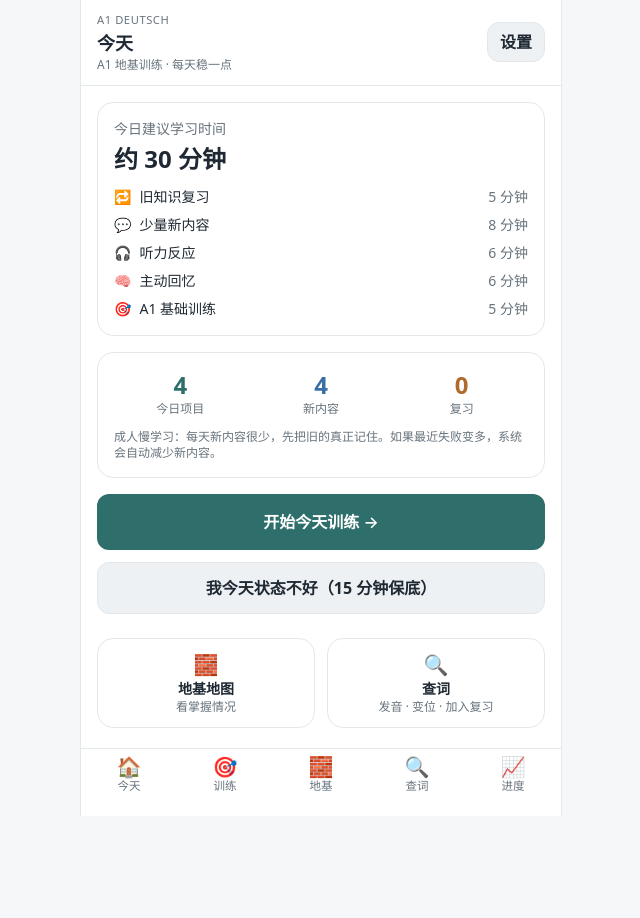
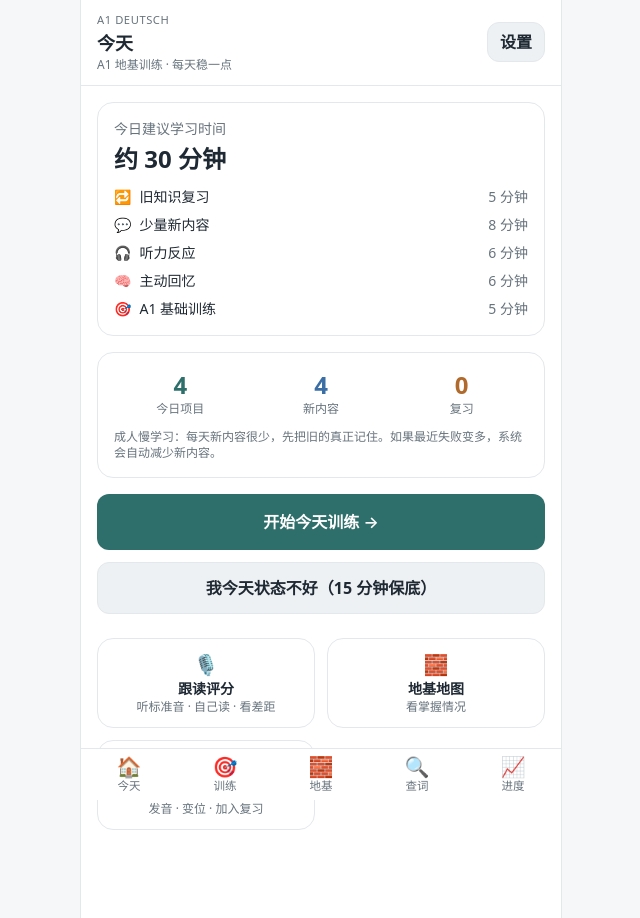
Before and after one commit to bake-haz/a1-deutsch-trainer, a Next.js app: page / in a window 1280 px wide. Shown: the whole page, without its empty margins (319-959 px from the left). Before the commit the page ends 816 px from the top, so only its background shows below. Built offline with nearby package versions, Linux system fonts and the light colour scheme.

Commit message:
feat: link speaking scorer from home

```diff
--- a/src/app/page.tsx
+++ b/src/app/page.tsx
@@ -93,6 +93,11 @@ export default function HomePage() {
       </button>
 
       <div className="mt-6 grid grid-cols-2 gap-3">
+        <Link href="/speaking" className="card !p-3 text-center hover:border-brand">
+          <div className="text-xl">🎙️</div>
+          <div className="text-sm font-semibold text-ink">跟读评分</div>
+          <div className="text-xs text-muted">听标准音 · 自己读 · 看差距</div>
+        </Link>
         <Link href="/foundation" className="card !p-3 text-center hover:border-brand">
           <div className="text-xl">🧱</div>
           <div className="text-sm font-semibold text-ink">地基地图</div>
```
